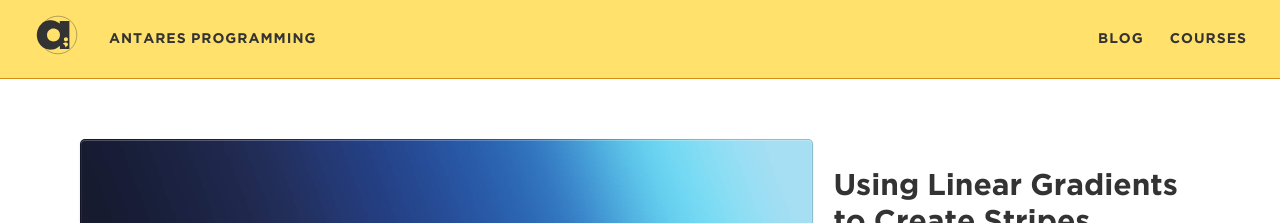
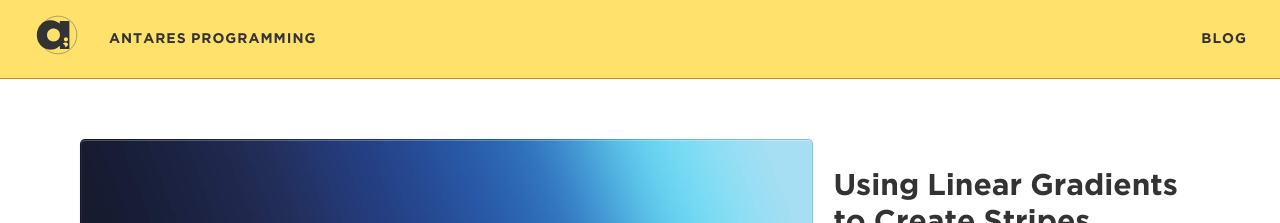
Before and after one commit to elementary/blog-template, a Jekyll site: the page built from index.html, in a window 1280 px wide. Shown: the top 223 px of the page. Built offline with Jekyll 4.4.1, drawn with Linux system fonts in a browser that asks for light colours; the list of posts is cut into pages by our own code.

Commit message:
Removed courses from the navigation bar

```diff
--- a/_includes/nav.html
+++ b/_includes/nav.html
@@ -9,7 +9,7 @@
 
     <ul>
       <li><a href="{{ site.baseurl }}/">Blog</a></li>
-      <li><a href="{{ site.baseurl }}/courses">Courses</a></li>
+      <!--li><a href="{{ site.baseurl }}/courses">Courses</a></li-->
     </ul>
   </nav>
 </header>
```
